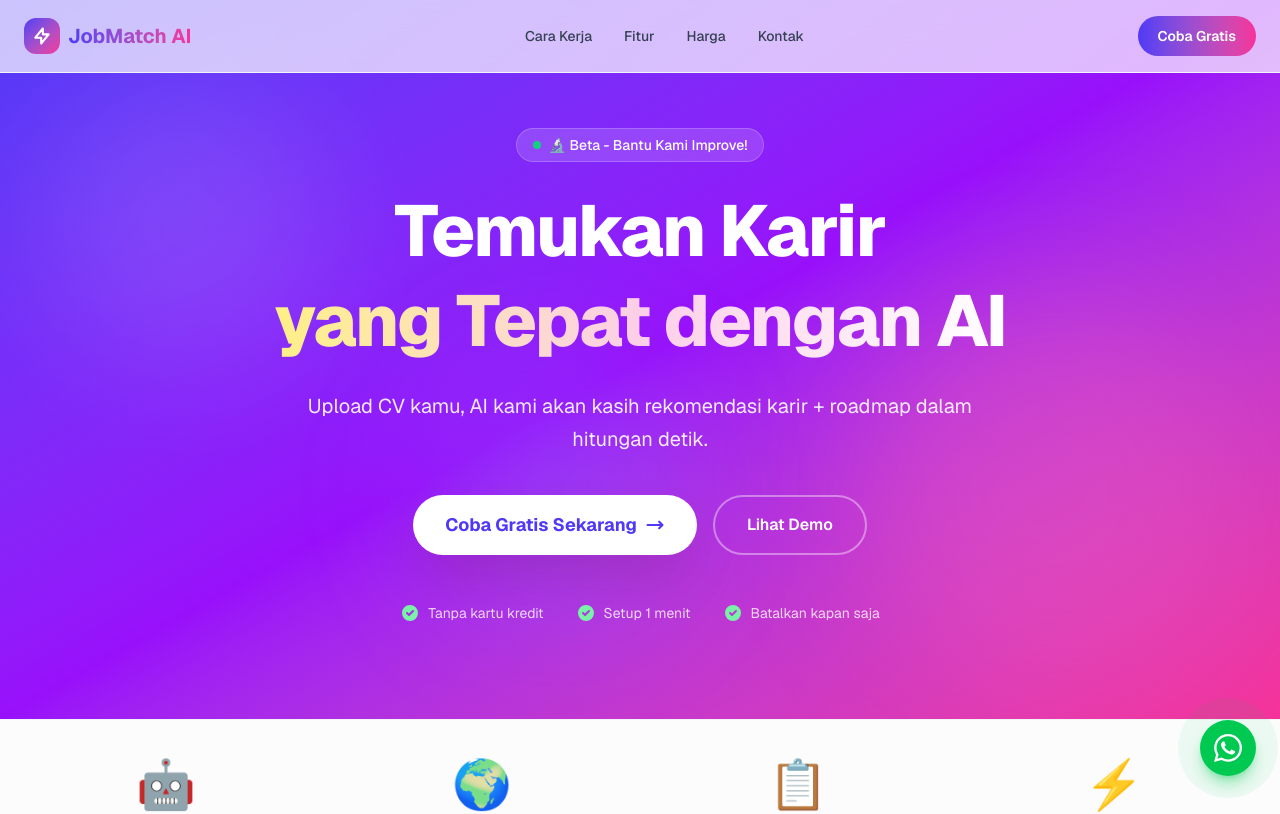
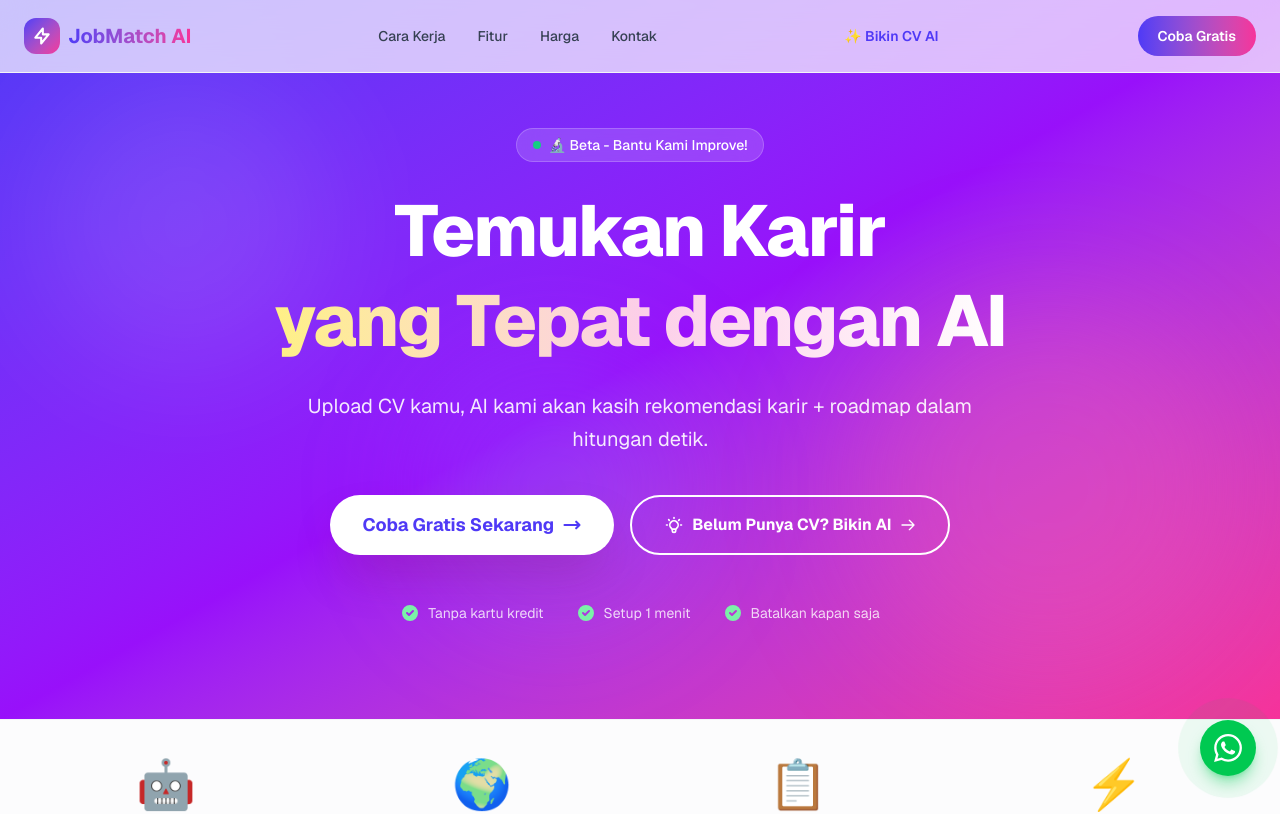
Before and after one commit to zulhamsyah-jobmatach/jobmatch-ai, a Next.js app: page / in a window 1280 px wide. Shown: the top 814 px of the page. Built offline with nearby package versions, Linux system fonts and the light colour scheme.

Commit message:
done buatkan template chat ai

```diff
--- a/app/page.tsx
+++ b/app/page.tsx
@@ -200,6 +200,12 @@ export default function JobMatchLanding() {
             <a href="#pricing" className="hover:text-indigo-600 transition">Harga</a>
             <a href="#contact" className="hover:text-indigo-600 transition">Kontak</a>
           </div>
+          <a
+          href="/bikin-cv"
+        className="mr-3 text-sm font-semibold text-indigo-600 hover:text-indigo-700 transition hidden md:inline-flex items-center gap-1"
+      >
+        ✨ Bikin CV AI
+      </a>
           <button
             onClick={openModal}
             className="px-5 py-2.5 rounded-full bg-gradient-to-r from-indigo-600 to-pink-500 text-white text-sm font-semibold hover:shadow-lg hover:shadow-pink-500/30 transition-all"
@@ -243,9 +249,18 @@ export default function JobMatchLanding() {
                 <path strokeLinecap="round" strokeLinejoin="round" strokeWidth={2.5} d="M17 8l4 4m0 0l-4 4m4-4H3" />
               </svg>
             </button>
-            <button className="px-8 py-4 rounded-full border-2 border-white/40 text-white font-semibold backdrop-blur-md hover:bg-white/10 transition">
-              Lihat Demo
-            </button>
+            <a
+            href="/bikin-cv"
+  className="group px-8 py-4 rounded-full border-2 border-white text-white font-bold hover:bg-white/10 transition flex items-center gap-2"
+>
+  <svg className="w-5 h-5" fill="none" stroke="currentColor" viewBox="0 0 24 24">
+    <path strokeLinecap="round" strokeLinejoin="round" strokeWidth={2} d="M9.663 17h4.673M12 3v1m6.364 1.636l-.707.707M21 12h-1M4 12H3m3.343-5.657l-.707-.707m2.828 9.9a5 5 0 117.072 0l-.548.547A3.374 3.374 0 0014 18.469V19a2 2 0 11-4 0v-.531c0-.895-.356-1.754-.988-2.386l-.548-.547z" />
+  </svg>
+  Belum Punya CV? Bikin AI
+  <svg className="w-4 h-4 group-hover:translate-x-1 transition" fill="none" stroke="currentColor" viewBox="0 0 24 24">
+    <path strokeLinecap="round" strokeLinejoin="round" strokeWidth={2} d="M14 5l7 7m0 0l-7 7m7-7H3" />
+  </svg>
+</a>
           </div>
 
           <div className="flex flex-wrap justify-center gap-8 text-white/80 text-sm">
```
